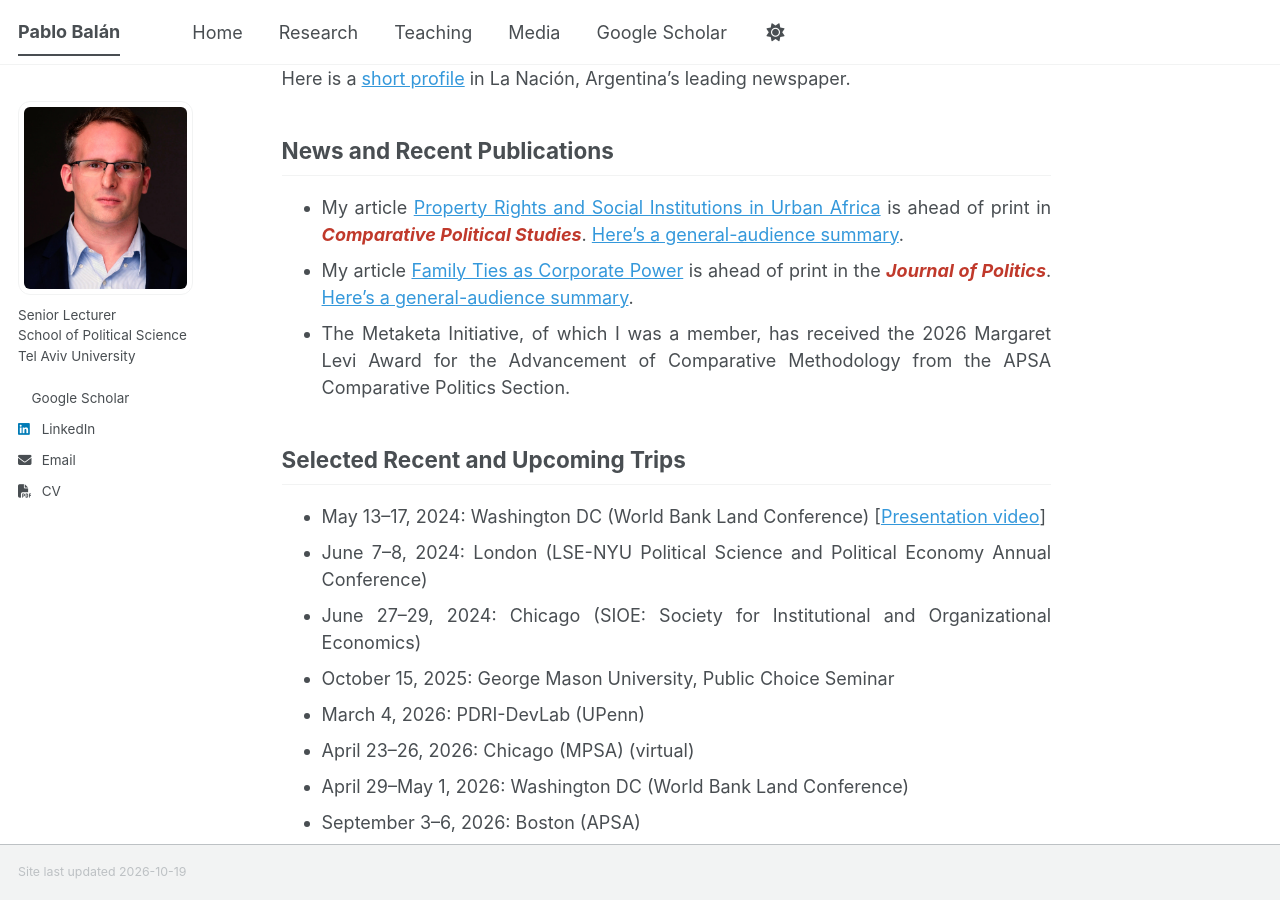
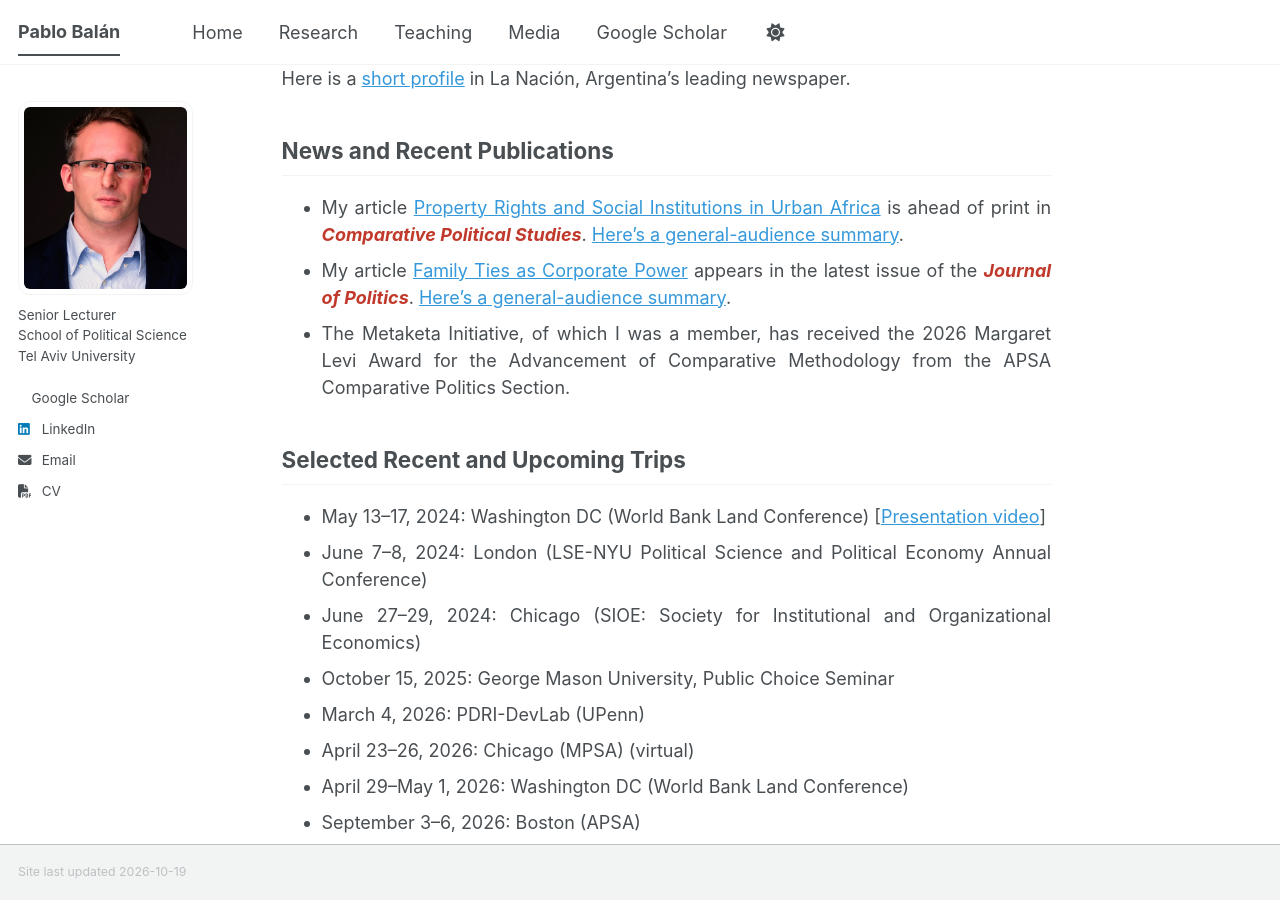
Before and after one commit to pablobalan/pablobalan.github.io, a Jekyll site: the page built from _pages/about.md, in a window 1280 px wide and 900 px high, scrolled down 819 px. Built offline with Jekyll 4.4.1, drawn with Linux system fonts in a browser that asks for light colours; a style sheet for code colours, icons or effects is not loaded.

Commit message:
News: JOP article appears in latest issue
Co-Authored-By: Claude Opus 5 (1M context) <noreply@anthropic.com>
Claude-Session: https://claude.ai/code/session_01PGUuBhgz2x74MPakQ7gizF

```diff
--- a/_pages/about.md
+++ b/_pages/about.md
@@ -20,7 +20,7 @@ Before pursuing graduate studies at Harvard, I co-authored a general-audience [b
 ## News and Recent Publications
 
 * My article [Property Rights and Social Institutions in Urban Africa](/files/property-rights-cps-2026.pdf) is ahead of print in <strong><em class="journal-red">Comparative Political Studies</em></strong>. [Here's a general-audience summary](https://www.promarket.org/2026/07/29/property-rights-provide-an-exit-from-social-institutions/).
-* My article [Family Ties as Corporate Power](/files/family-ties-jop-2026.pdf) is ahead of print in the <strong><em class="journal-red">Journal of Politics</em></strong>. [Here's a general-audience summary](https://www.promarket.org/2023/07/24/family-ties-as-corporate-power/).
+* My article [Family Ties as Corporate Power](/files/family-ties-jop-2026.pdf) appears in the latest issue of the <strong><em class="journal-red">Journal of Politics</em></strong>. [Here's a general-audience summary](https://www.promarket.org/2023/07/24/family-ties-as-corporate-power/).
 * The Metaketa Initiative, of which I was a member, has received the 2026 Margaret Levi Award for the Advancement of Comparative Methodology from the APSA Comparative Politics Section.
 
 ## Selected Recent and Upcoming Trips
```
